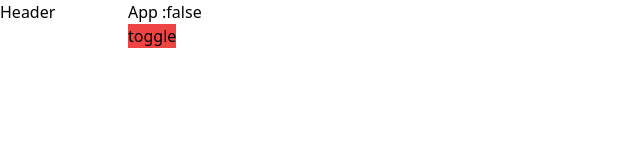
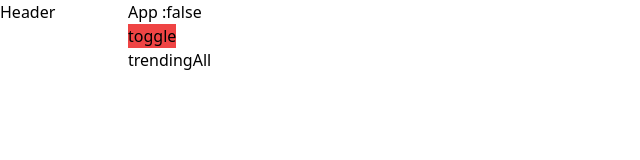
Before and after one commit to harshG775/crunchyroll_clone, a React (Vite) app: page / in a window 1280 px wide. Shown: the top 160 px of the page, without its empty margins (0-640 px from the left). Built offline with nearby package versions, Linux system fonts and the light colour scheme; no server answers.

Commit message:
setting up tanstack react query

```diff
--- a/src/helper/TMDB.js
+++ b/src/helper/TMDB.js
@@ -1,7 +1,7 @@
 const API_KEY = import.meta.env.VITE_API_KEY;
 import Axios from "axios";
 const TMDB = {
-	Trending: (timePeriod = "day", page = 1) => {
+	TrendingAll: (timePeriod = "day", page = 1) => {
 		return Axios({
 			method: "get",
 			url: `https://api.themoviedb.org/3/trending/all/${timePeriod}?api_key=${API_KEY}&page=${page}`,
--- a/src/main.jsx
+++ b/src/main.jsx
@@ -4,10 +4,14 @@ import AppRoutes from "./AppRoutes.jsx";
 import "./global.css";
 
 import ContextProvider_db from "./store/ContextProvider_db.jsx";
+import { QueryClient, QueryClientProvider } from "@tanstack/react-query";
+const queryClient = new QueryClient();
 ReactDOM.createRoot(document.getElementById("root")).render(
 	<React.StrictMode>
-		<ContextProvider_db>
-			<AppRoutes />
-		</ContextProvider_db>
+		<QueryClientProvider client={queryClient}>
+			<ContextProvider_db>
+				<AppRoutes />
+			</ContextProvider_db>
+		</QueryClientProvider>
 	</React.StrictMode>
 );
--- a/src/pages/home/Home.jsx
+++ b/src/pages/home/Home.jsx
@@ -4,7 +4,19 @@ import Context_db from "../../store/Context_db";
 import { Actions } from "../../store/Reducer_db";
 
 import TMDB from "../../helper/TMDB";
+import { useQuery } from "@tanstack/react-query";
 
+
+
+function TrendingAll() {
+	const {data} = useQuery({
+		queryKey: ["trendingAll"],
+		queryFn: ()=>TMDB.TrendingAll("day"),
+	});
+	console.log(data)
+	return <div>trendingAll</div>
+
+}
 export default function Home() {
 	const [state, dispatch] = useContext(Context_db);
 	const handleClick = () => {
@@ -13,16 +25,13 @@ export default function Home() {
 			payload: !state.isOpen,
 		});
 	};
-
-	TMDB.Trending().then((res) => {
-		console.log(res);
-	})
 	return (
 		<div>
 			<h1>App :{`${state.isOpen}`}</h1>
 			<button className="bg-red-500" onClick={handleClick}>
 				toggle
 			</button>
+			<TrendingAll />
 		</div>
 	);
 }
```
